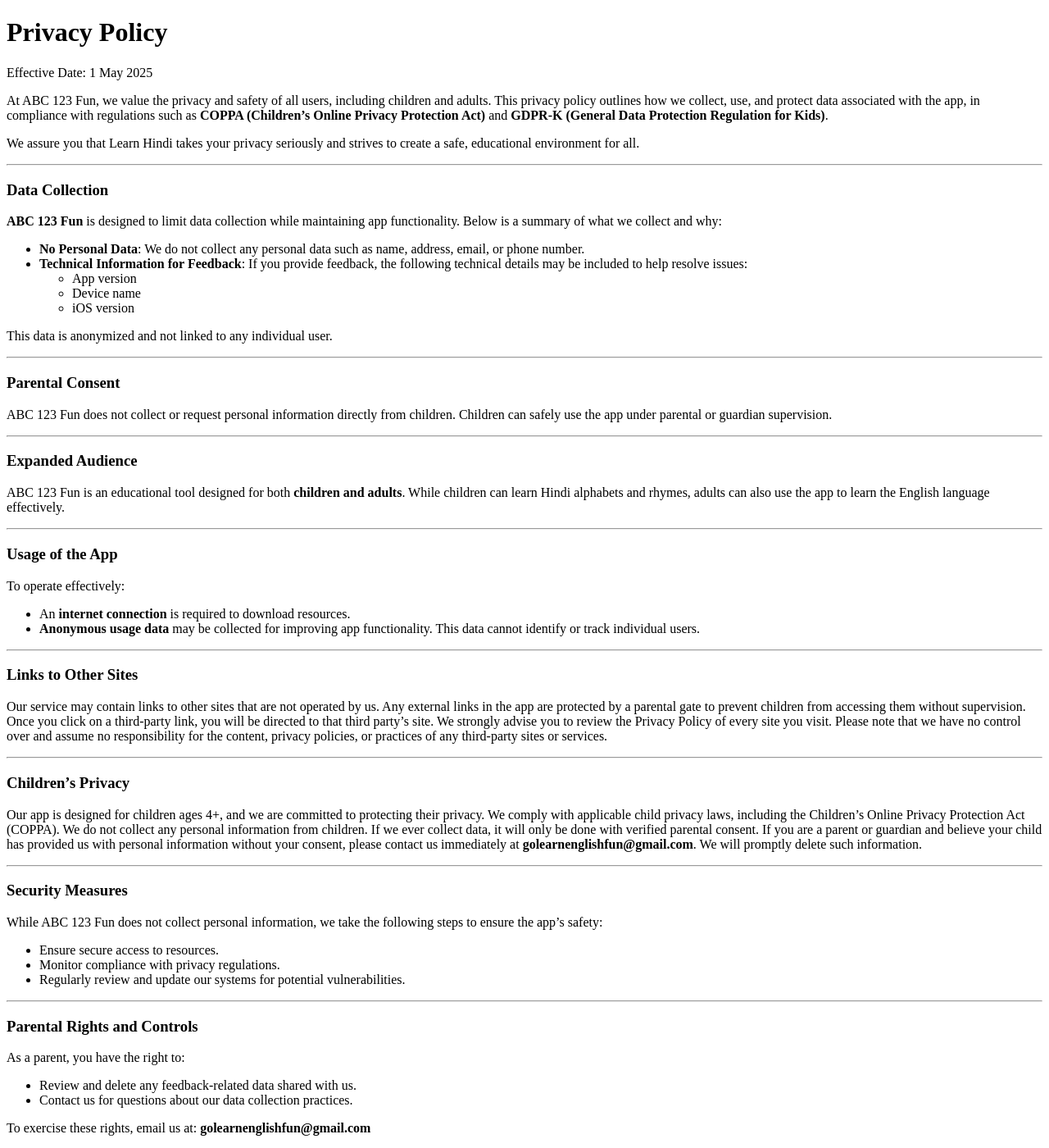
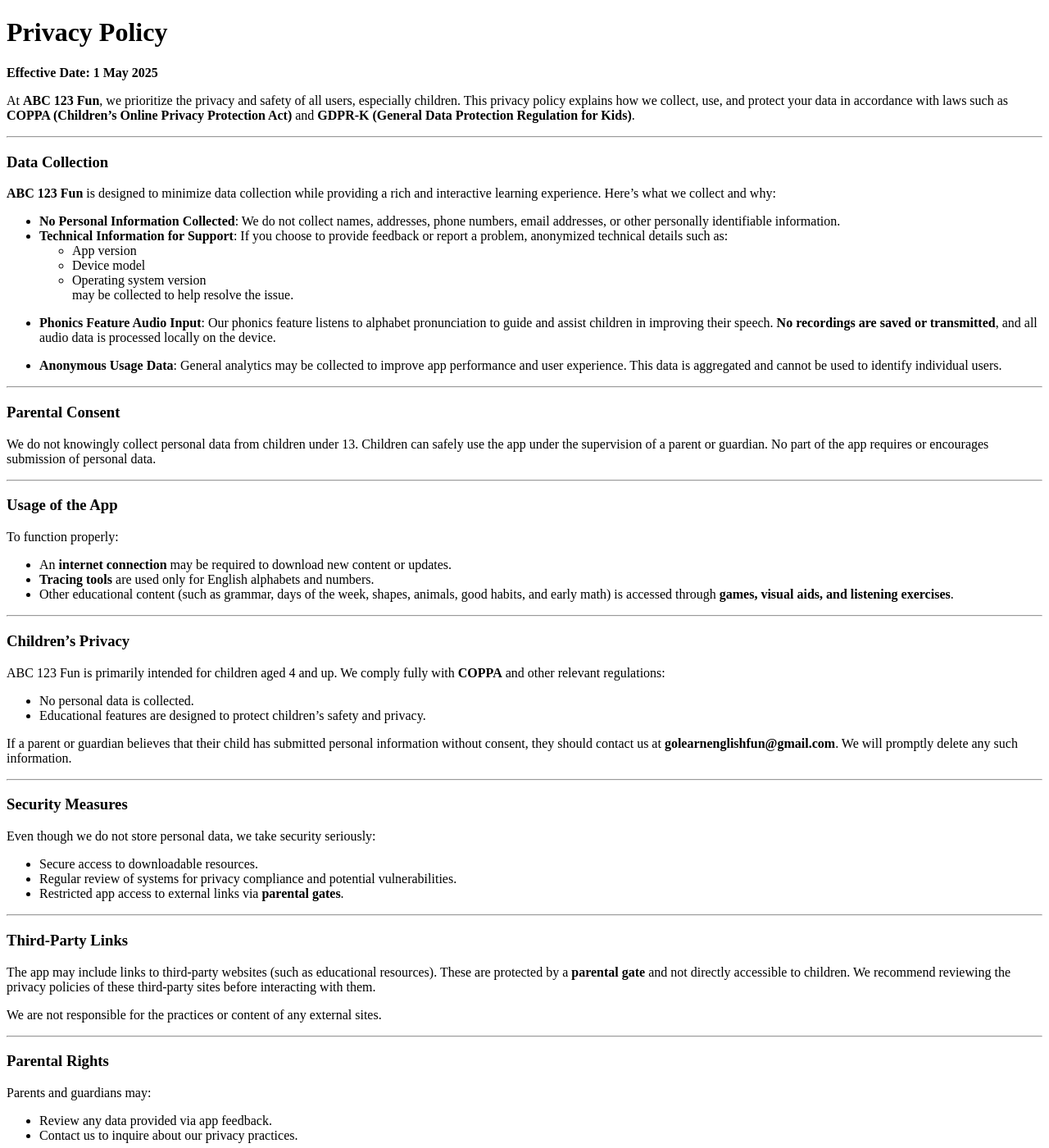
Before and after one commit to ABC123English/abc123english.github.io, a Jekyll site: the page built from privacy-policy.md, in a window 1280 px wide and 1400 px high. Shown: the whole window at 82% size. Built offline with Jekyll 4.4.1, drawn with Linux system fonts in a browser that asks for light colours; some of the changed text lies outside the part shown.

Commit message:
Update privacy-policy.md

```diff
--- a/privacy-policy.md
+++ b/privacy-policy.md
@@ -16,91 +16,89 @@
 
 # Privacy Policy
 
-Effective Date: 1 May 2025
+**Effective Date: 1 May 2025**
 
-At ABC 123 Fun, we value the privacy and safety of all users, including children and adults. This privacy policy outlines how we collect, use, and protect data associated with the app, in compliance with regulations such as **COPPA (Children’s Online Privacy Protection Act)** and **GDPR-K (General Data Protection Regulation for Kids)**.
-
-We assure you that Learn Hindi takes your privacy seriously and strives to create a safe, educational environment for all.
+At **ABC 123 Fun**, we prioritize the privacy and safety of all users, especially children. This privacy policy explains how we collect, use, and protect your data in accordance with laws such as **COPPA (Children’s Online Privacy Protection Act)** and **GDPR-K (General Data Protection Regulation for Kids)**.
 
 ---
 
 ### Data Collection
 
-**ABC 123 Fun** is designed to limit data collection while maintaining app functionality. Below is a summary of what we collect and why:
+**ABC 123 Fun** is designed to minimize data collection while providing a rich and interactive learning experience. Here's what we collect and why:
 
-- **No Personal Data**: We do not collect any personal data such as name, address, email, or phone number.
-- **Technical Information for Feedback**: If you provide feedback, the following technical details may be included to help resolve issues:
+- **No Personal Information Collected**: We do not collect names, addresses, phone numbers, email addresses, or other personally identifiable information.
+- **Technical Information for Support**: If you choose to provide feedback or report a problem, anonymized technical details such as:
   - App version
-  - Device name
-  - iOS version
+  - Device model
+  - Operating system version
+may be collected to help resolve the issue.
 
-This data is anonymized and not linked to any individual user.
+- **Phonics Feature Audio Input**: Our phonics feature listens to alphabet pronunciation to guide and assist children in improving their speech. **No recordings are saved or transmitted**, and all audio data is processed locally on the device.
+
+- **Anonymous Usage Data**: General analytics may be collected to improve app performance and user experience. This data is aggregated and cannot be used to identify individual users.
 
 ---
 
 ### Parental Consent
 
-ABC 123 Fun does not collect or request personal information directly from children. Children can safely use the app under parental or guardian supervision.
-
----
-
-### Expanded Audience
-
-ABC 123 Fun is an educational tool designed for both **children and adults**. While children can learn Hindi alphabets and rhymes, adults can also use the app to learn the English language effectively.
+We do not knowingly collect personal data from children under 13. Children can safely use the app under the supervision of a parent or guardian. No part of the app requires or encourages submission of personal data.
 
 ---
 
 ### Usage of the App
 
-To operate effectively:
-- An **internet connection** is required to download resources.
-- **Anonymous usage data** may be collected for improving app functionality. This data cannot identify or track individual users.
+To function properly:
+- An **internet connection** may be required to download new content or updates.
+- **Tracing tools** are used only for English alphabets and numbers.
+- Other educational content (such as grammar, days of the week, shapes, animals, good habits, and early math) is accessed through **games, visual aids, and listening exercises**.
 
 ---
 
-### Links to Other Sites
+### Children’s Privacy
 
-Our service may contain links to other sites that are not operated by us. Any external links in the app are protected by a parental gate to prevent children from accessing them without supervision.
-Once you click on a third-party link, you will be directed to that third party's site. We strongly advise you to review the Privacy Policy of every site you visit.
-Please note that we have no control over and assume no responsibility for the content, privacy policies, or practices of any third-party sites or services.
+ABC 123 Fun is primarily intended for children aged 4 and up. We comply fully with **COPPA** and other relevant regulations:
+- No personal data is collected.
+- Educational features are designed to protect children's safety and privacy.
 
----
-
-### Children's Privacy
-
-Our app is designed for children ages 4+, and we are committed to protecting their privacy. We comply with applicable child privacy laws, including the Children’s Online Privacy Protection Act (COPPA).
-We do not collect any personal information from children. If we ever collect data, it will only be done with verified parental consent.
-If you are a parent or guardian and believe your child has provided us with personal information without your consent, please contact us immediately at **golearnenglishfun@gmail.com**. We will promptly delete such information.
+If a parent or guardian believes that their child has submitted personal information without consent, they should contact us at **golearnenglishfun@gmail.com**. We will promptly delete any such information.
 
 ---
 
 ### Security Measures
 
-While ABC 123 Fun does not collect personal information, we take the following steps to ensure the app's safety:
-- Ensure secure access to resources.
-- Monitor compliance with privacy regulations.
-- Regularly review and update our systems for potential vulnerabilities.
+Even though we do not store personal data, we take security seriously:
+- Secure access to downloadable resources.
+- Regular review of systems for privacy compliance and potential vulnerabilities.
+- Restricted app access to external links via **parental gates**.
 
 ---
 
-### Parental Rights and Controls
+### Third-Party Links
 
-As a parent, you have the right to:
-- Review and delete any feedback-related data shared with us.
-- Contact us for questions about our data collection practices.
+The app may include links to third-party websites (such as educational resources). These are protected by a **parental gate** and not directly accessible to children. We recommend reviewing the privacy policies of these third-party sites before interacting with them.
 
-To exercise these rights, email us at: **golearnenglishfun@gmail.com**
+We are not responsible for the practices or content of any external sites.
 
 ---
 
-### Changes to This Privacy Policy
+### Parental Rights
 
-We reserve the right to update or modify this privacy policy at any time to comply with evolving regulations or improve transparency. If significant changes occur, we will notify users via the app and update the policy on our website.
+Parents and guardians may:
+- Review any data provided via app feedback.
+- Contact us to inquire about our privacy practices.
+
+To exercise these rights, please email us at: **golearnenglishfun@gmail.com**
+
+---
+
+### Updates to This Privacy Policy
+
+This privacy policy may be updated periodically to reflect new features or changes in privacy laws. We will post any updates here and, if necessary, notify users through the app.
 
 ---
 
 ### Contact Us
 
-If you have questions or concerns about this privacy policy or your safety while using Hindi Master, please contact us at:
+If you have questions or concerns about this policy or your privacy while using ABC 123 Fun, please contact:
 
 **Email**: **golearnenglishfun@gmail.com**
```
